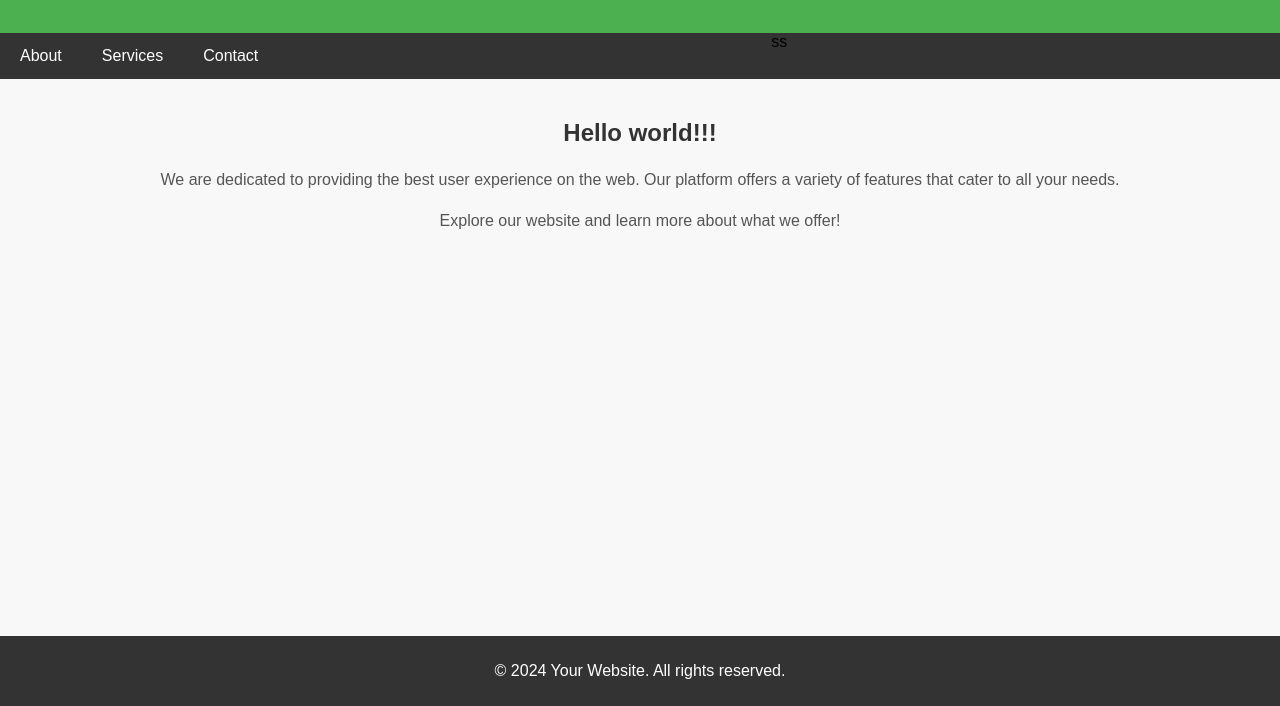
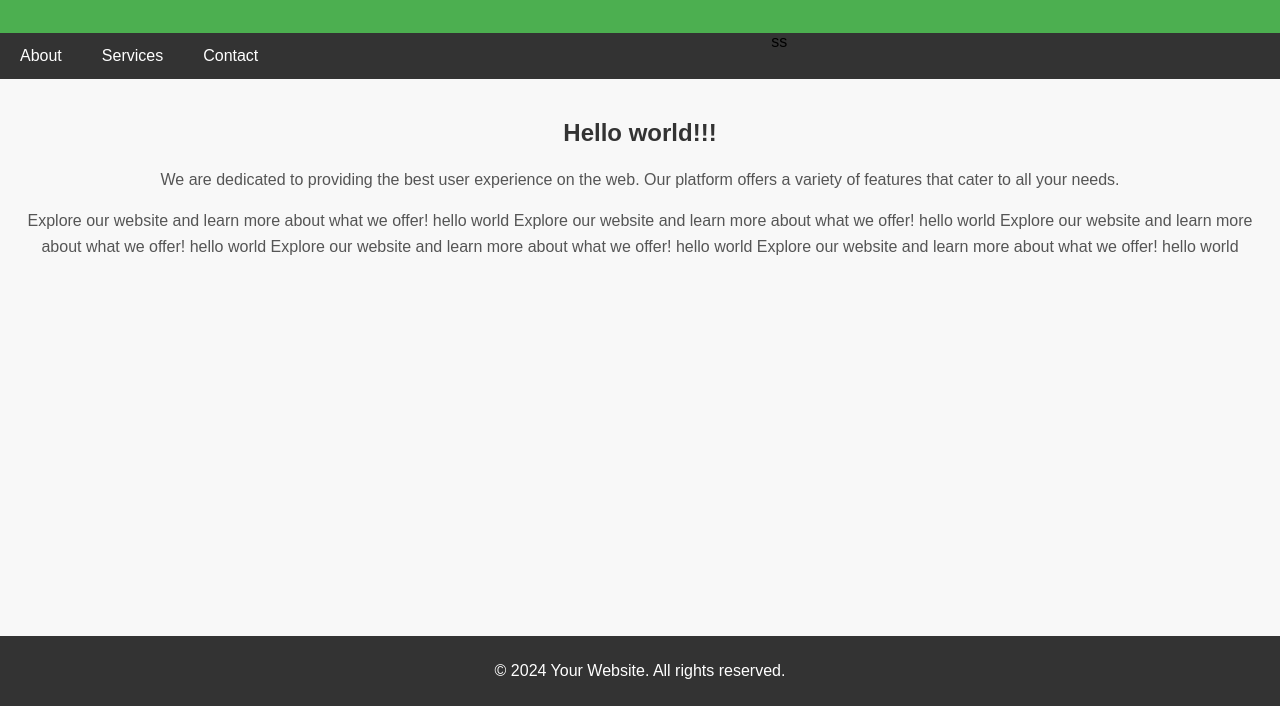
Before and after one commit to VishnuVardhanKasireddy/test1, a plain HTML site: page index.html in a window 1280 px wide. Shown: the part 94-800 px from the top of the page. Drawn offline with Linux system fonts and the light colour scheme.

Commit message:
second commit

```diff
--- a/index.html
+++ b/index.html
@@ -94,7 +94,12 @@
     <div class="content">
         <h2>Hello world!!!</h2>
         <p>We are dedicated to providing the best user experience on the web. Our platform offers a variety of features that cater to all your needs.</p>
-        <p>Explore our website and learn more about what we offer!</p>
+        <p>Explore our website and learn more about what we offer! hello world
+            Explore our website and learn more about what we offer! hello world
+            Explore our website and learn more about what we offer! hello world
+            Explore our website and learn more about what we offer! hello world
+            Explore our website and learn more about what we offer! hello world
+        </p>
     </div>
 
     <!-- Footer Section -->
```
